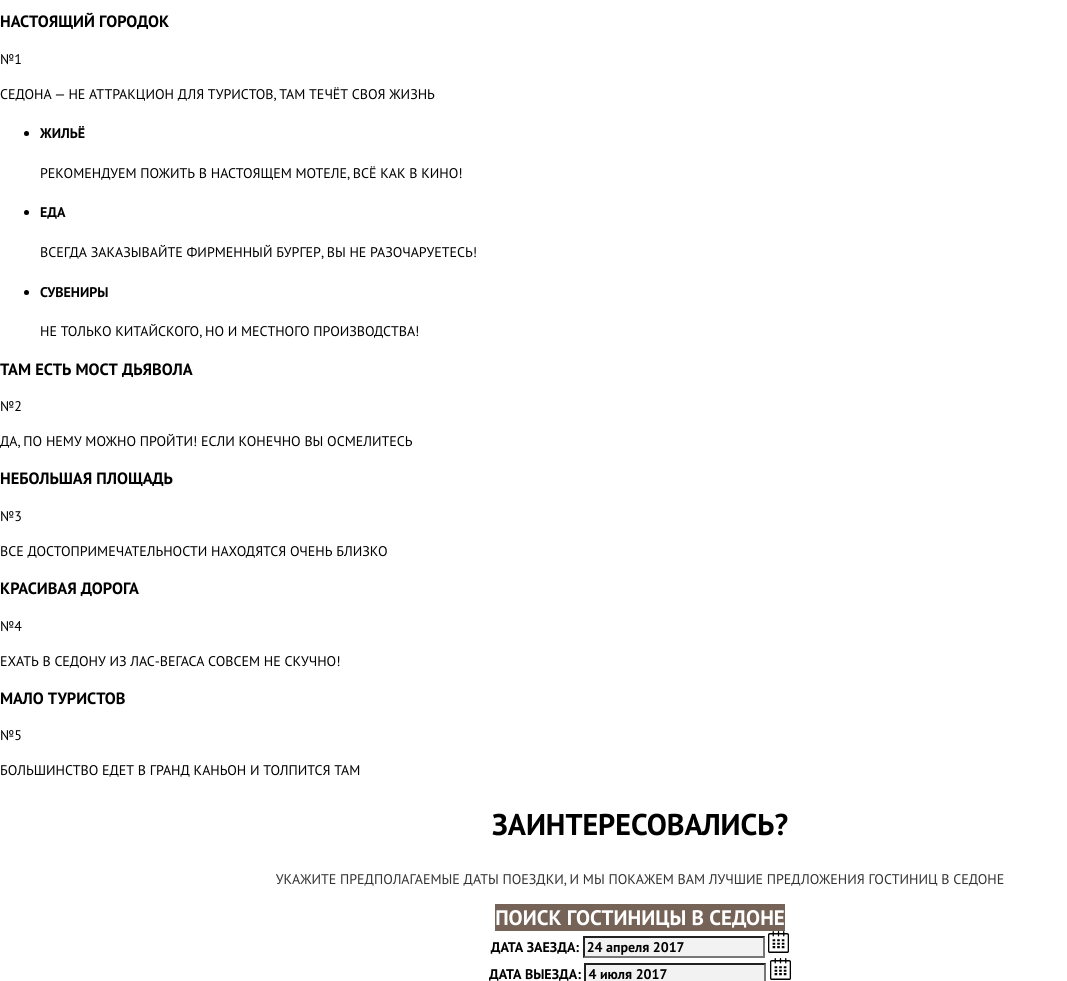
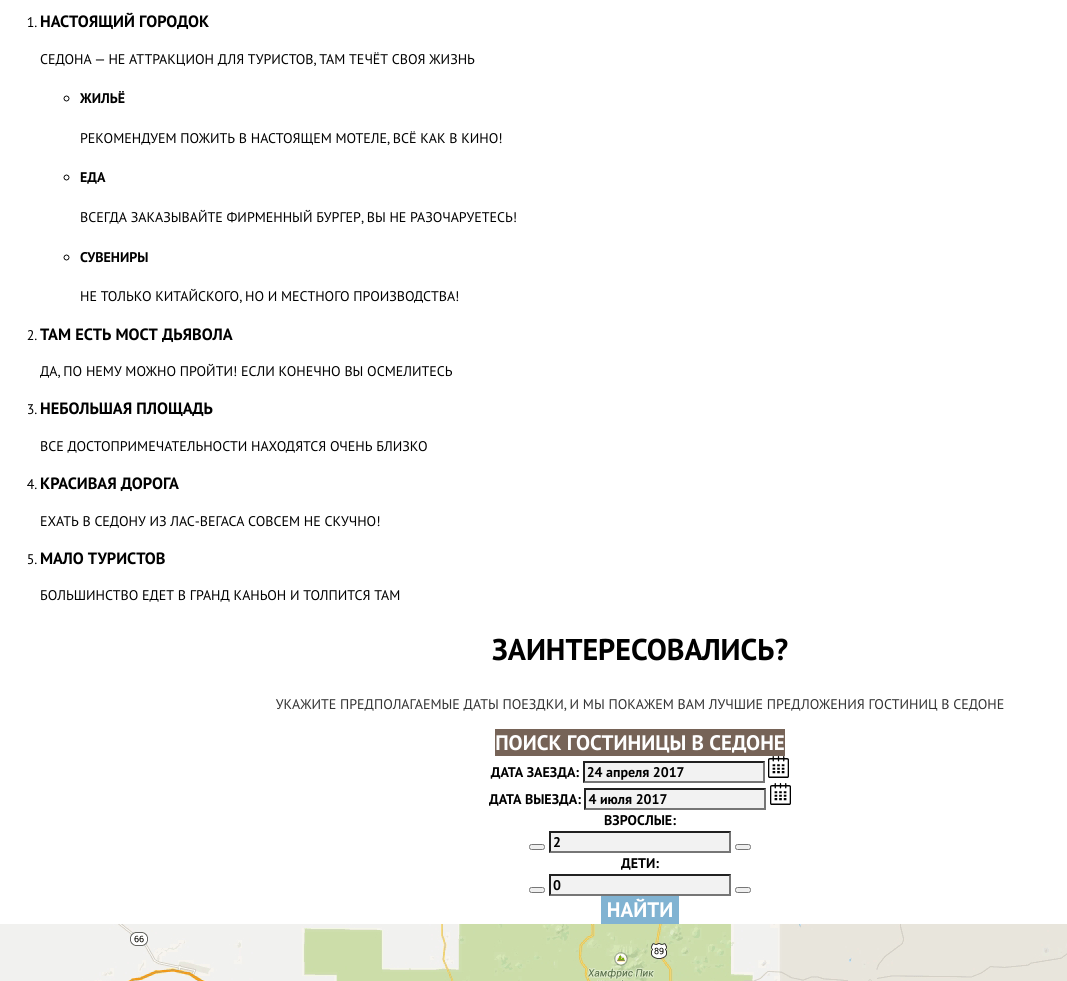
Before and after one commit to Alestt/6316-sedona-26, a plain HTML site: page index.html in a window 1280 px wide. Shown: the part 660-1641 px from the top of the page, without its empty margins (0-1067 px from the left). Drawn offline with Linux system fonts and the light colour scheme.

Commit message:
Вносит правки в разметку

```diff
--- a/index.html
+++ b/index.html
@@ -49,15 +49,10 @@
 
         <section class="reasons">
           <h2 class="visually-hidden">Причины, по которым стоит посетить Седону:</h2>
-
-          <div class="reasons__item">
-            <div class="reasons__group1">
+          <ol class="reasons__list">
+            <li class="reasons__item reasons__group1">
               <h3 class="reasons__group1-title">Настоящий городок</h3>
-              <span class="reasons__group1-number">№1</span>
               <p class="reasons__group1-description">Седона — не аттракцион для туристов, там течёт своя жизнь</p>
-            </div>
-            <div class="reasons__info">
-              <h3 class="visually-hidden">Информация для туристов</h3>
               <ul class="reasons__info-list">
                 <li class="reasons__info-item">
                   <h4 class="reasons__info-title">Жильё</h4>
@@ -72,35 +67,26 @@
                   <p class="reasons__info-description">Не только китайского, но и местного производства!</p>
                 </li>
               </ul>
-            </div>
-          </div>
+            </li>
+            <li class="reasons__item reasons__group1">
+              <h3 class="reasons__group1-title">Там есть Мост дьявола</h3>
+              <p class="reasons__group1-description">Да, по нему можно пройти! Если конечно вы осмелитесь</p>
+            </li>
+            <li class="reasons__item reasons__group2">
+              <h3 class="reasons__group2-title">Небольшая площадь</h3>
+              <p class="reasons__group2-description">Все достопримечательности находятся очень близко</p>
+            </li>
+            <li class="reasons__item reasons__group2">
+              <h3 class="reasons__group2-title">Красивая дорога</h3>
+              <p class="reasons__group2-description">Ехать в Седону из Лас-Вегаса совсем не скучно!</p>
+            </li>
+            <li class="reasons__item reasons__group2">
+              <h3 class="reasons__group2-title">Мало туристов</h3>
+              <p class="reasons__group2-description">Большинство едет в гранд каньон и толпится там</p>
+            </li>
+          </ol>
+        </section>
 
-          <div class="reasons__item">
-            <div class="reasons__group1">
-              <h3 class="reasons__group1-title">Там есть Мост дьявола</h3>
-              <span class="reasons__group1-number">№2</span>
-              <p class="reasons__group1-description">Да, по нему можно пройти! Если конечно вы осмелитесь</p>
-            </div>
-          </div>
-
-          <div class="reasons__item">
-            <div class="reasons__group2">
-              <h3 class="reasons__group2-title">Небольшая площадь</h3>
-              <span class="reasons__group2-number">№3</span>
-              <p class="reasons__group2-description">Все достопримечательности находятся очень близко</p>
-            </div>
-            <div class="reasons__group2">
-              <h3 class="reasons__group2-title">Красивая дорога</h3>
-              <span class="reasons__group2-number">№4</span>
-              <p class="reasons__group2-description">Ехать в Седону из Лас-Вегаса совсем не скучно!</p>
-            </div>
-            <div class="reasons__group2">
-              <h3 class="reasons__group2-title">Мало туристов</h3>
-              <span class="reasons__group2-number">№5</span>
-              <p class="reasons__group2-description">Большинство едет в гранд каньон и толпится там</p>
-            </div>
-          </div>
-        </section>
 
         <section class="search">
           <h2 class="search__title">Заинтересовались?</h2>
```
Also changed, not shown: css/style.css (+0 -32 lines).
